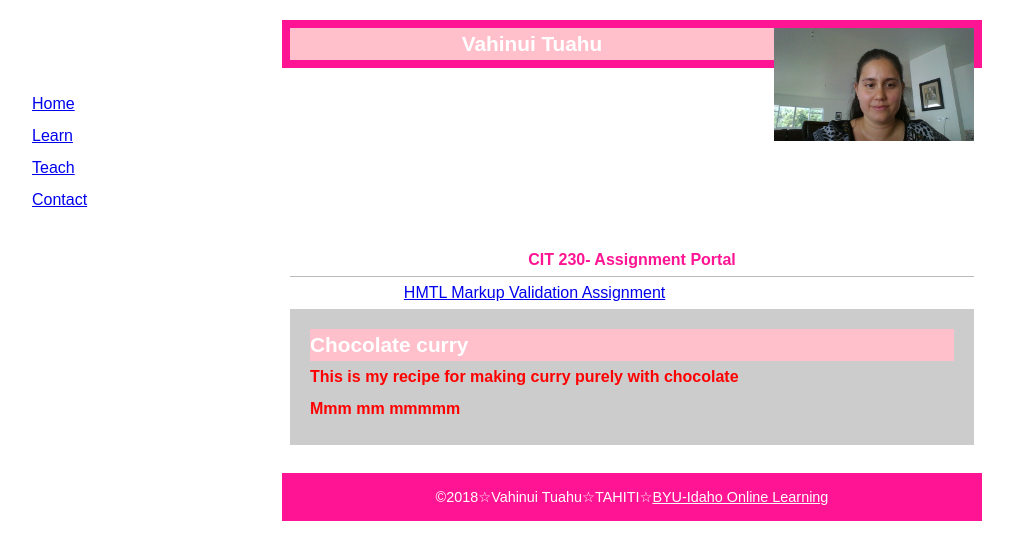
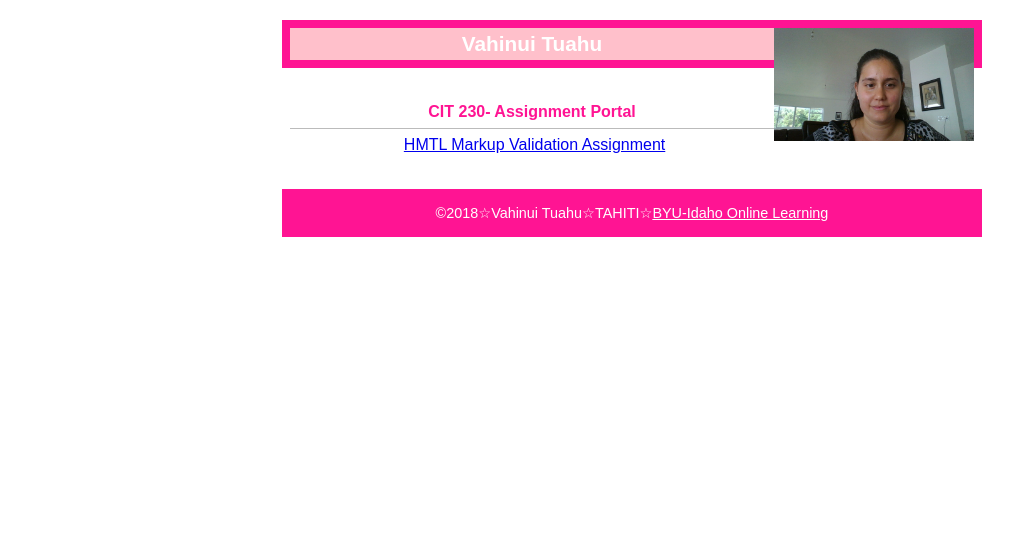
Before and after one commit to vahinui/vahinui-tuahu.github.io, a plain HTML site: page index.html in a window 1280 px wide. Shown: the whole page, without its empty margins (8-1021 px from the left). Drawn offline with Linux system fonts and the light colour scheme.

Commit message:
changes
changes

```diff
--- a/index.html
+++ b/index.html
@@ -15,12 +15,6 @@
     <nav>
         <!-- future main menu -->
 
-       <ul>
-            <li id="navbar"><a href="#">Home</a></li>
-            <li id="navbar"><a href="#">Learn</a></li>
-            <li id="navbar"><a href="#">Teach</a></li>
-            <li id="navbar"><a href="#">Contact</a></li>
-        </ul>
 
 
     </nav>
@@ -31,15 +25,6 @@
         </ul>
 
 
-        <div id="top">
-
-            <h1>Chocolate curry</h1>
-
-            <p class="intro">This is my recipe for making curry purely with chocolate</p>
-
-            <p class="intro">Mmm mm mmmmm</p>
-
-        </div>
 
 
     </main>
```
